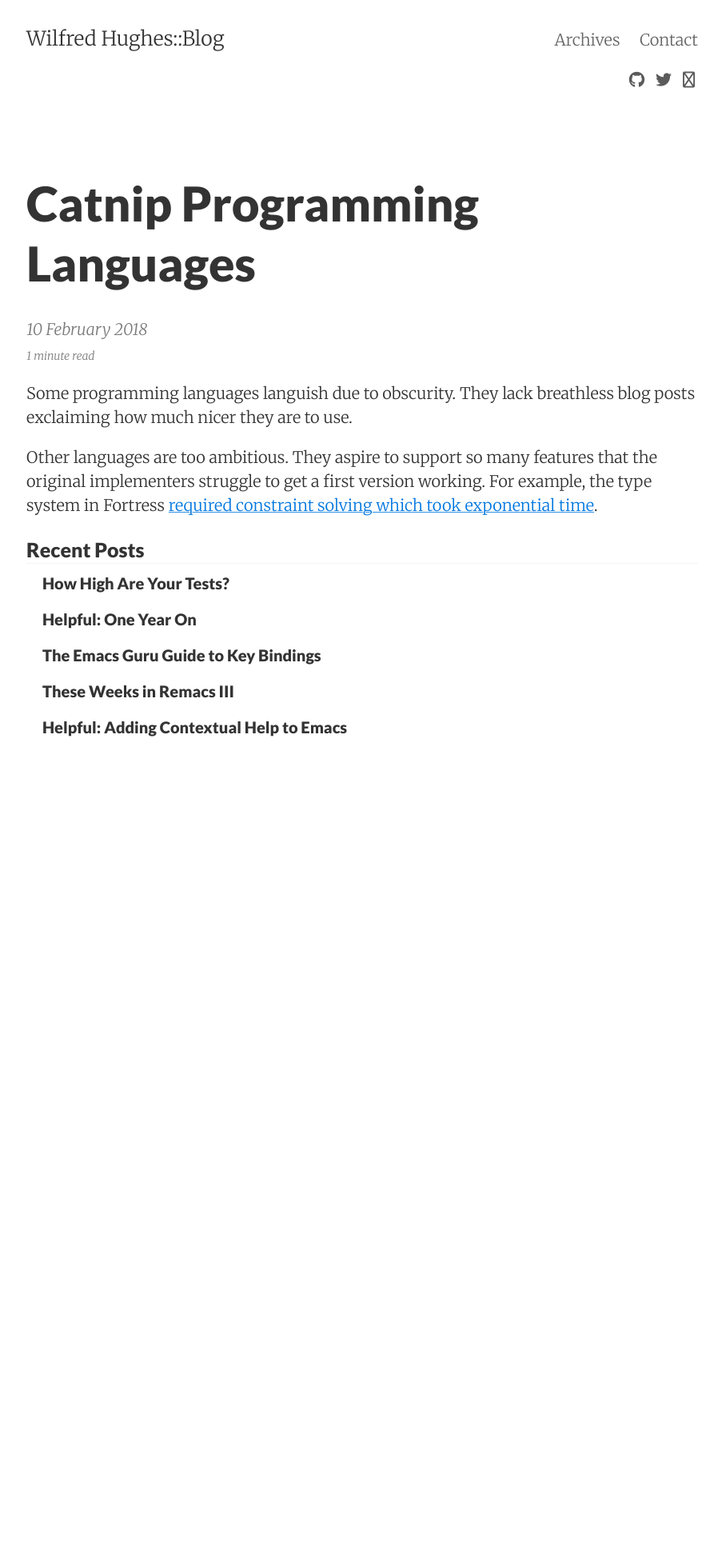
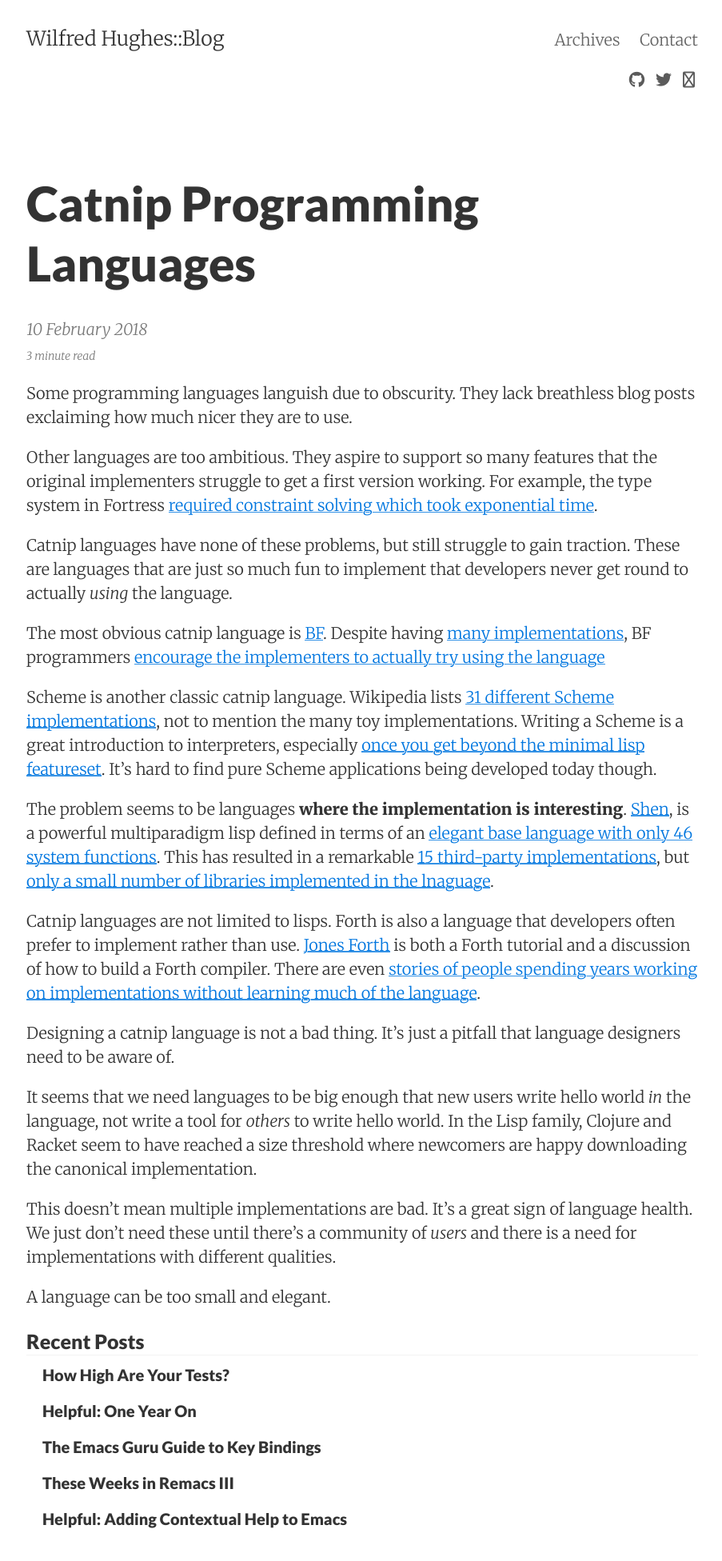
Before and after one commit to Wilfred/wilfred.github.com, a Jekyll site: the page built from _posts/2018-02-10-catnip-programming-languages.markdown, in a window 1280 px wide. Shown: the whole page at 80% size, without its empty margins (187-1090 px from the left). Built offline with Jekyll 4.4.1, drawn with Linux system fonts in a browser that asks for light colours; nearby versions of some CDN libraries; comment, search, counter and statistics services are not loaded; before the commit the page ends 962 px from its top, so only the background shows below that.

Commit message:
First full draft

```diff
--- a/_posts/2018-02-10-catnip-programming-languages.markdown
+++ b/_posts/2018-02-10-catnip-programming-languages.markdown
@@ -10,3 +10,55 @@ Other languages are too ambitious. They aspire to support so many
 features that the original implementers struggle to get a first
 version working. For example, the type system in Fortress
 [required constraint solving which took exponential time](https://youtu.be/EZD3Scuv02g?t=50m10s).
+
+Catnip languages have none of these problems, but still struggle to
+gain traction. These are languages that are just so much fun to
+implement that developers never get round to actually *using* the
+language.
+
+The most obvious catnip language
+is [BF](https://en.wikipedia.org/wiki/Brainfuck). Despite
+having
+[many implementations](https://esolangs.org/wiki/Brainfuck_implementations),
+BF programmers [encourage the implementers to actually try using the language](http://www.hevanet.com/cristofd/brainfuck/epistle.html)
+
+Scheme is another classic catnip language. Wikipedia
+lists
+[31 different Scheme implementations](https://en.wikipedia.org/wiki/Category:Scheme_(programming_language)_implementations),
+not to mention the many toy implementations. Writing a Scheme is a
+great introduction to interpreters,
+especially
+[once you get beyond the minimal lisp featureset](http://axisofeval.blogspot.co.uk/2011/01/more-fully-featured-modern-lisps.html).
+It's hard to find pure Scheme applications being developed today
+though.
+
+The problem seems to be languages **where the implementation is
+interesting**. [Shen](http://www.shenlanguage.org/), is a powerful
+multiparadigm lisp defined in terms of an [elegant base language with
+only 46 system functions](http://www.shenlanguage.org/learn-shen/shendoc.htm#Kl). This
+has resulted in a remarkable
+[15 third-party implementations](https://github.com/Shen-Language/wiki/wiki#ports),
+but [only a small number of libraries implemented in the lnaguage](http://www.shenlanguage.org/library.html).
+
+Catnip languages are not limited to lisps. Forth is also a language
+that developers often prefer to implement rather than
+use. [Jones Forth](https://github.com/AlexandreAbreu/jonesforth/blob/master/jonesforth.S) is
+both a Forth tutorial and a discussion of how to build a Forth
+compiler. There are even
+[stories of people spending years working on implementations without learning much of the language](http://yosefk.com/blog/my-history-with-forth-stack-machines.html).
+
+Designing a catnip language is not a bad thing. It's just a pitfall
+that language designers need to be aware of.
+
+It seems that we need languages to be big enough that new users write
+hello world *in* the language, not write a tool for *others* to write
+hello world. In the Lisp family, Clojure and Racket seem to have
+reached a size threshold where newcomers are happy downloading the
+canonical implementation.
+
+This doesn't mean multiple implementations are bad. It's a great sign
+of language health. We just don't need these until there's a community of
+*users* and there is a need for implementations with different
+qualities.
+
+A language can be too small and elegant.
```
